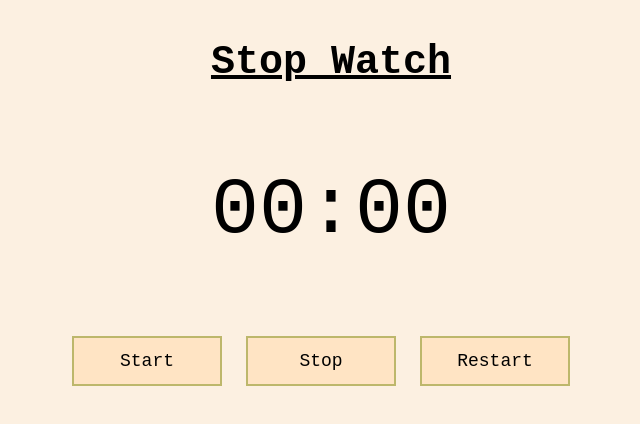
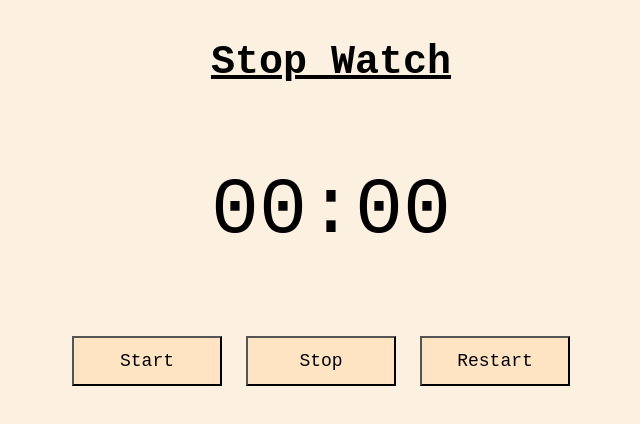
Before and after one commit to Akhil373/stop-watch, a plain HTML site: page index.html in a window 1280 px wide. Shown: the whole page, without its empty margins (309-949 px from the left). Drawn offline with Linux system fonts and the light colour scheme.

Commit message:
Update style.css | Button border removed

```diff
--- a/style.css
+++ b/style.css
@@ -13,7 +13,7 @@ button{
     background-color: bisque;
     font-family: monospace;
     font-size: 18px;
-    border: 2px solid darkkhaki;
+/*     border: 2px solid darkkhaki; */
 }
 
 #title{
```
